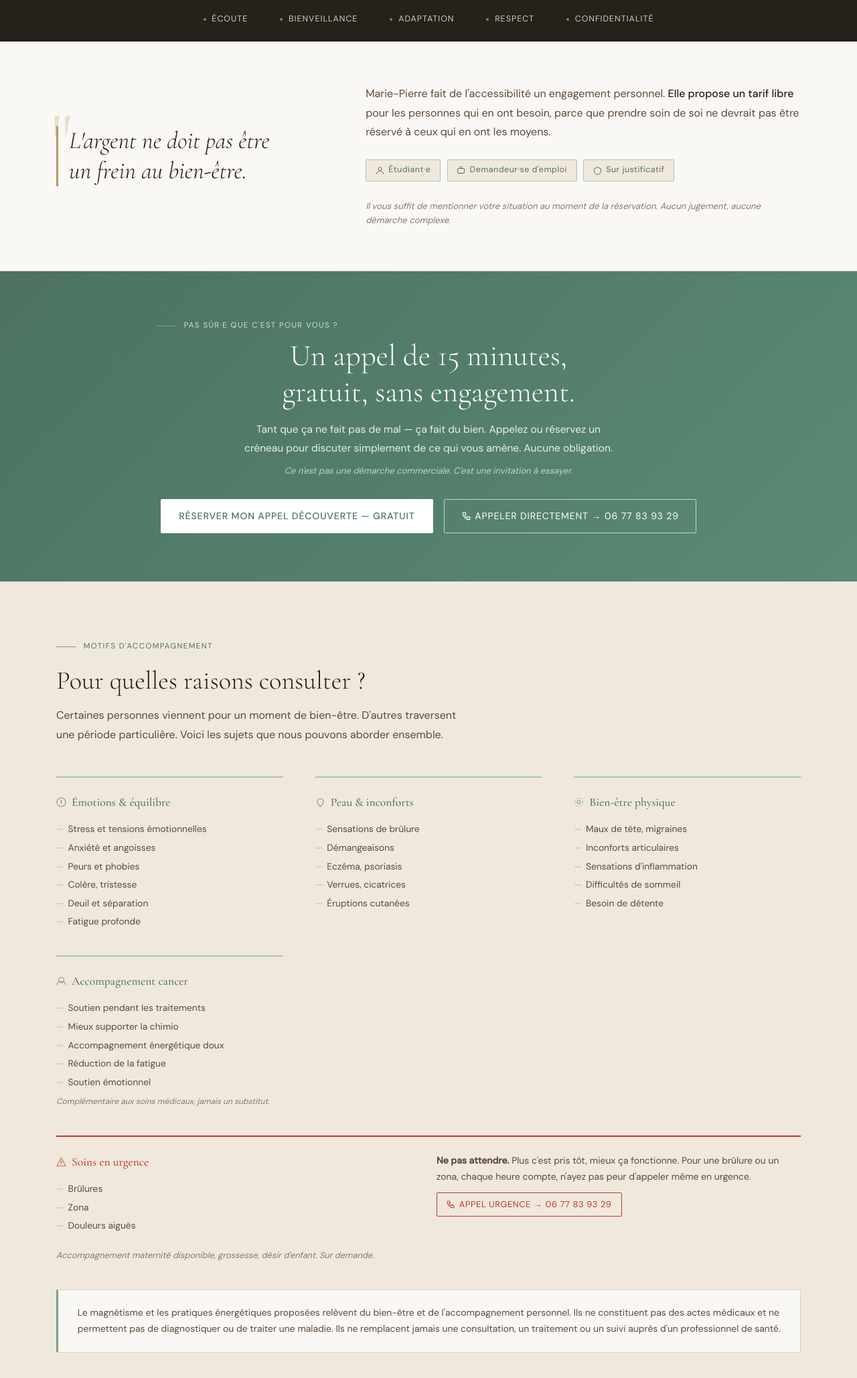
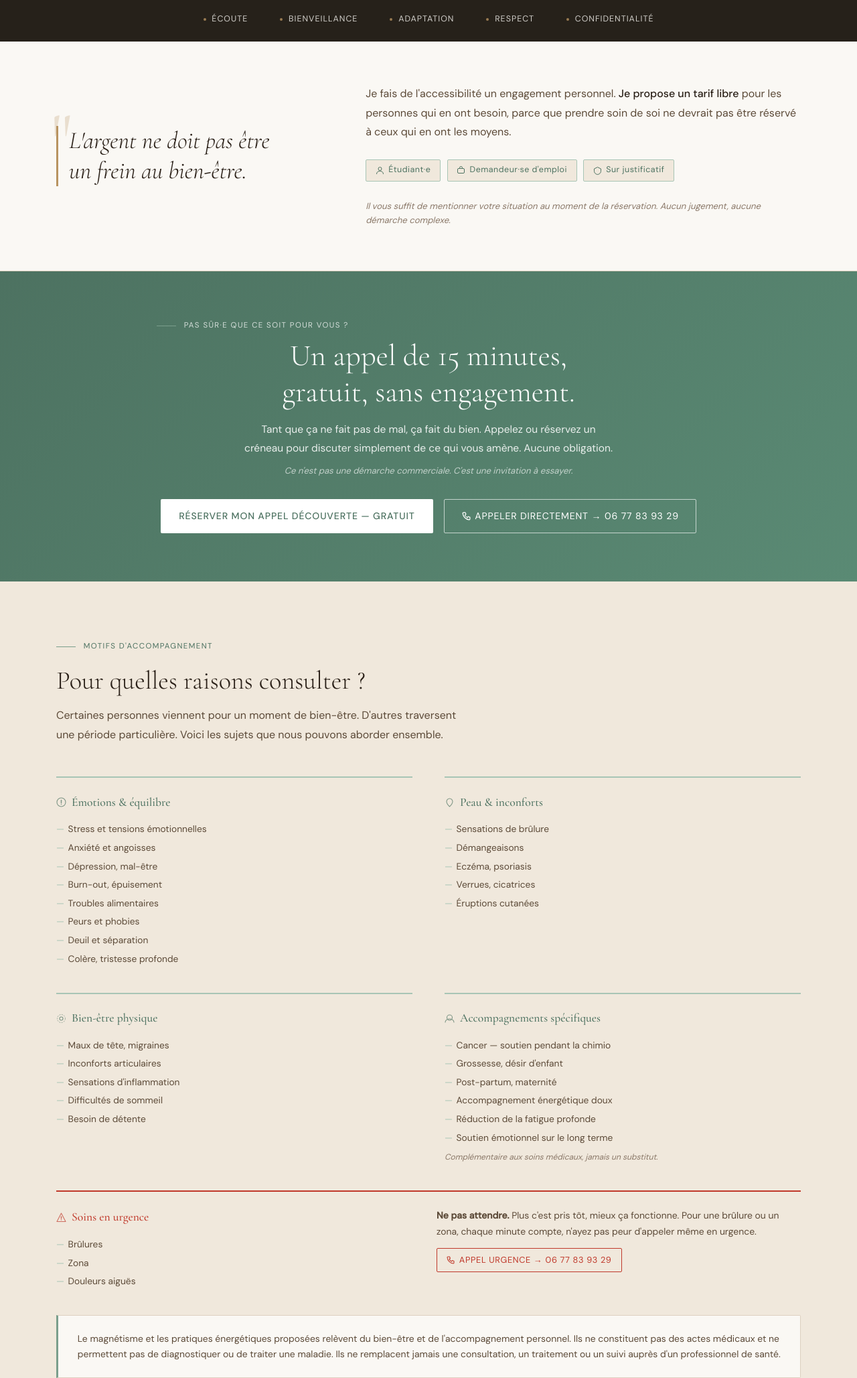
Before and after one commit to wenzlertristan/MP, a plain HTML site: page index.html in a window 1280 px wide. Shown: the part 853-2910 px from the top of the page at 67% size. Drawn offline with nearby package versions, Linux system fonts and the light colour scheme.

Commit message:
Update index.html

```diff
--- a/index.html
+++ b/index.html
@@ -541,7 +541,7 @@ body::before {
 /* ---- Reasons ---- */
 .reasons-grid {
   display: grid;
-  grid-template-columns: repeat(3, 1fr);
+  grid-template-columns: repeat(2, 1fr);
   gap: 2.5rem 3rem;
   margin-top: 3rem;
 }
@@ -1160,7 +1160,7 @@ footer { background: #322820; color: #EEE4D6; }
 
       <div class="access-right">
         <p class="access-lead">
-          Marie-Pierre fait de l'accessibilité un engagement personnel. <strong>Elle propose un tarif libre</strong> pour les personnes qui en ont besoin, parce que prendre soin de soi ne devrait pas être réservé à ceux qui en ont les moyens.
+          Je fais de l'accessibilité un engagement personnel. <strong>Je propose un tarif libre</strong> pour les personnes qui en ont besoin, parce que prendre soin de soi ne devrait pas être réservé à ceux qui en ont les moyens.
         </p>
         <div class="access-tags">
           <span class="access-tag">
@@ -1186,9 +1186,9 @@ footer { background: #322820; color: #EEE4D6; }
 <!-- ========== APPEL DÉCOUVERTE ========== -->
 <section class="decouverte-band" id="appel-decouverte">
   <div class="container" style="max-width:860px;">
-    <div class="section-label" style="color:rgba(255,255,255,.75);margin-bottom:.6rem;">Pas sûr·e que c'est pour vous ?</div>
+    <div class="section-label" style="color:rgba(255,255,255,.75);margin-bottom:.6rem;">Pas sûr·e que ce soit pour vous ?</div>
     <h2 style="font-family:'Cormorant Garamond',serif;font-size:clamp(1.8rem,3.5vw,2.8rem);font-weight:300;line-height:1.2;text-wrap:balance;color:#fff;margin-bottom:1rem;">Un appel de 15 minutes,<br>gratuit, sans engagement.</h2>
-    <p style="font-size:.97rem;color:rgba(255,255,255,.88);max-width:52ch;margin:0 auto 0.6rem;line-height:1.75;">Tant que ça ne fait pas de mal — ça fait du bien. Appelez ou réservez un créneau pour discuter simplement de ce qui vous amène. Aucune obligation.</p>
+    <p style="font-size:.97rem;color:rgba(255,255,255,.88);max-width:52ch;margin:0 auto 0.6rem;line-height:1.75;">Tant que ça ne fait pas de mal, ça fait du bien. Appelez ou réservez un créneau pour discuter simplement de ce qui vous amène. Aucune obligation.</p>
     <p style="font-size:.82rem;color:rgba(255,255,255,.65);margin-bottom:0;font-style:italic;">Ce n'est pas une démarche commerciale. C'est une invitation à essayer.</p>
     <div class="decouverte-actions">
       <a href="https://calendly.com/soins-orevia" target="_blank" rel="noopener" class="btn-white">Réserver mon appel découverte — gratuit</a>
@@ -1218,10 +1218,12 @@ footer { background: #322820; color: #EEE4D6; }
         <ul class="reason-list">
           <li>Stress et tensions émotionnelles</li>
           <li>Anxiété et angoisses</li>
+          <li>Dépression, mal-être</li>
+          <li>Burn-out, épuisement</li>
+          <li>Troubles alimentaires</li>
           <li>Peurs et phobies</li>
-          <li>Colère, tristesse</li>
           <li>Deuil et séparation</li>
-          <li>Fatigue profonde</li>
+          <li>Colère, tristesse profonde</li>
         </ul>
       </div>
 
@@ -1256,14 +1258,15 @@ footer { background: #322820; color: #EEE4D6; }
       <div class="reason-cat" role="listitem">
         <div class="reason-title">
           <svg width="15" height="15" viewBox="0 0 15 15" fill="none" aria-hidden="true"><path d="M7.5 2a4 4 0 100 8 4 4 0 000-8zM1 13c0-3 2.9-5 6.5-5S14 10 14 13" stroke="currentColor" stroke-width="1.1" stroke-linecap="round"/></svg>
-          Accompagnement cancer
+          Accompagnements spécifiques
         </div>
         <ul class="reason-list">
-          <li>Soutien pendant les traitements</li>
-          <li>Mieux supporter la chimio</li>
+          <li>Cancer — soutien pendant la chimio</li>
+          <li>Grossesse, désir d'enfant</li>
+          <li>Post-partum, maternité</li>
           <li>Accompagnement énergétique doux</li>
-          <li>Réduction de la fatigue</li>
-          <li>Soutien émotionnel</li>
+          <li>Réduction de la fatigue profonde</li>
+          <li>Soutien émotionnel sur le long terme</li>
         </ul>
         <p style="font-size:.75rem;color:var(--text-lt);margin-top:.6rem;font-style:italic;">Complémentaire aux soins médicaux, jamais un substitut.</p>
       </div>
@@ -1281,7 +1284,7 @@ footer { background: #322820; color: #EEE4D6; }
           </ul>
         </div>
         <div>
-          <p class="urgence-desc"><strong>Ne pas attendre.</strong> Plus c'est pris tôt, mieux ça fonctionne. Pour une brûlure ou un zona, chaque heure compte, n'ayez pas peur d'appeler même en urgence.</p>
+          <p class="urgence-desc"><strong>Ne pas attendre.</strong> Plus c'est pris tôt, mieux ça fonctionne. Pour une brûlure ou un zona, chaque minute compte, n'ayez pas peur d'appeler même en urgence.</p>
           <a href="tel:0677839329" class="urgence-cta">
             <svg width="12" height="12" viewBox="0 0 12 12" fill="none" aria-hidden="true"><path d="M2 1h2.5l1 2.5-1.5 1a7 7 0 003.5 3.5l1-1.5L11 7.5V10a1 1 0 01-1 1A10 10 0 011 2a1 1 0 011-1z" stroke="currentColor" stroke-width="1.1" stroke-linejoin="round"/></svg>
             Appel urgence → 06 77 83 93 29
@@ -1290,7 +1293,6 @@ footer { background: #322820; color: #EEE4D6; }
       </div>
 
     </div>
-    <p style="font-size:.8rem;color:var(--text-lt);margin-top:1.5rem;font-style:italic;">Accompagnement maternité disponible, grossesse, désir d'enfant. Sur demande.</p>
 
     <div class="disclaimer" role="note" aria-label="Mention légale importante">
       <p>Le magnétisme et les pratiques énergétiques proposées relèvent du bien-être et de l'accompagnement personnel. Ils ne constituent pas des actes médicaux et ne permettent pas de diagnostiquer ou de traiter une maladie. Ils ne remplacent jamais une consultation, un traitement ou un suivi auprès d'un professionnel de santé.</p>
@@ -1416,10 +1418,13 @@ footer { background: #322820; color: #EEE4D6; }
 <!-- ========== CTA ========== -->
 <section class="cta-section" aria-labelledby="cta-title">
   <div class="container">
-    <div class="section-label">Prendre soin de soi</div>
+    <div class="section-label" style="font-size:1rem;letter-spacing:.12em;">Prendre soin de soi</div>
     <h2 id="cta-title">Envie d'un premier rendez-vous ?</h2>
-    <p>Réservez directement en ligne. Choisissez la date et l'heure qui vous conviennent, je vous confirme votre séance par email.</p>
-    <a href="https://calendly.com/soins-orevia" target="_blank" rel="noopener" class="btn btn-gold">Réserver ma séance — 75 €</a>
+    <p>Commencez par un appel gratuit de 15 minutes, sans engagement. Si vous souhaitez aller plus loin, réservez ensuite votre première séance.</p>
+    <div style="display:flex;gap:1rem;justify-content:center;flex-wrap:wrap;margin-top:1rem;">
+      <a href="https://calendly.com/soins-orevia" target="_blank" rel="noopener" class="btn btn-gold">Appel découverte — gratuit</a>
+      <a href="https://calendly.com/soins-orevia" target="_blank" rel="noopener" class="btn btn-outline" style="color:#fff;border-color:rgba(255,255,255,.5);font-size:.8rem;padding:.65rem 1.3rem;">Réserver ma séance — 75 €</a>
+    </div>
     <div class="cta-info" aria-label="Informations pratiques">
       <span class="cta-info-item">
         <svg width="13" height="13" viewBox="0 0 13 13" fill="none" aria-hidden="true"><circle cx="6.5" cy="6.5" r="5.5" stroke="currentColor" stroke-width="1"/><path d="M6.5 3.5v3l1.8 1.8" stroke="currentColor" stroke-width="1" stroke-linecap="round"/></svg>
@@ -1648,7 +1653,7 @@ footer { background: #322820; color: #EEE4D6; }
           Et si je n'ai pas les moyens de payer ?
           <span class="faq-icon" aria-hidden="true"><svg width="11" height="11" viewBox="0 0 11 11" fill="none"><line x1="5.5" y1="1" x2="5.5" y2="10" stroke="currentColor" stroke-width="1.5" stroke-linecap="round"/><line x1="1" y1="5.5" x2="10" y2="5.5" stroke="currentColor" stroke-width="1.5" stroke-linecap="round"/></svg></span>
         </button>
-        <div class="faq-body"><div class="faq-inner">L'argent ne doit pas être un frein au bien-être. Marie-Pierre propose un <strong>tarif libre</strong> pour les étudiants et les demandeurs d'emploi, sur simple justificatif. Il vous suffit de le mentionner au moment de la réservation, sans jugement, sans démarche complexe. Prendre soin de soi est un droit, pas un privilège.</div></div>
+        <div class="faq-body"><div class="faq-inner">L'argent ne doit pas être un frein au bien-être. Je propose un <strong>tarif libre</strong> pour les étudiants et les demandeurs d'emploi, sur simple justificatif. Il vous suffit de le mentionner au moment de la réservation, sans jugement, sans démarche complexe. Prendre soin de soi est un droit, pas un privilège.</div></div>
       </div>
 
     </div>
@@ -1669,6 +1674,25 @@ footer { background: #322820; color: #EEE4D6; }
     </div>
 
     <div class="booking-cards">
+      <!-- Appel découverte en premier -->
+      <div class="booking-card" style="grid-column:1/-1;background:linear-gradient(135deg,#EEF5F1 0%,#E4EDE8 100%);border-color:var(--sage-lt);display:flex;flex-wrap:wrap;align-items:center;gap:1.5rem 2.5rem;">
+        <div style="display:flex;flex-direction:column;gap:.7rem;flex:2;min-width:220px;">
+          <div style="display:flex;align-items:center;gap:.7rem;">
+            <div class="svc-icon" aria-hidden="true">
+              <svg width="20" height="20" viewBox="0 0 20 20" fill="none"><path d="M4 2h3l2 5-3 2a14 14 0 006 6l2-3 5 2v3a2 2 0 01-2 2A18 18 0 012 4a2 2 0 012-2z" stroke="currentColor" stroke-width="1.4" stroke-linejoin="round"/></svg>
+            </div>
+            <div>
+              <div class="booking-card-title" style="font-size:1.6rem;">Appel découverte</div>
+              <div style="font-size:.8rem;letter-spacing:.08em;text-transform:uppercase;color:var(--sage-dk);font-weight:500;margin-top:.1rem;">Avant tout engagement</div>
+            </div>
+          </div>
+          <div class="booking-card-desc">Pas encore sûr·e ? Commencez par un appel de 15 minutes. Je vous explique comment je travaille, vous me parlez de ce qui vous amène, et vous décidez ensuite en toute liberté.</div>
+        </div>
+        <div style="display:flex;flex-direction:column;align-items:flex-start;gap:1rem;flex:1;min-width:200px;">
+          <div class="booking-price" style="font-size:2.4rem;">Gratuit <span>/ 15 min</span></div>
+          <a href="https://calendly.com/soins-orevia" target="_blank" rel="noopener" class="btn btn-primary" style="white-space:nowrap;">Réserver mon appel →</a>
+        </div>
+      </div>
       <div class="booking-card">
         <div class="svc-icon" aria-hidden="true">
           <svg width="20" height="20" viewBox="0 0 20 20" fill="none">
```
